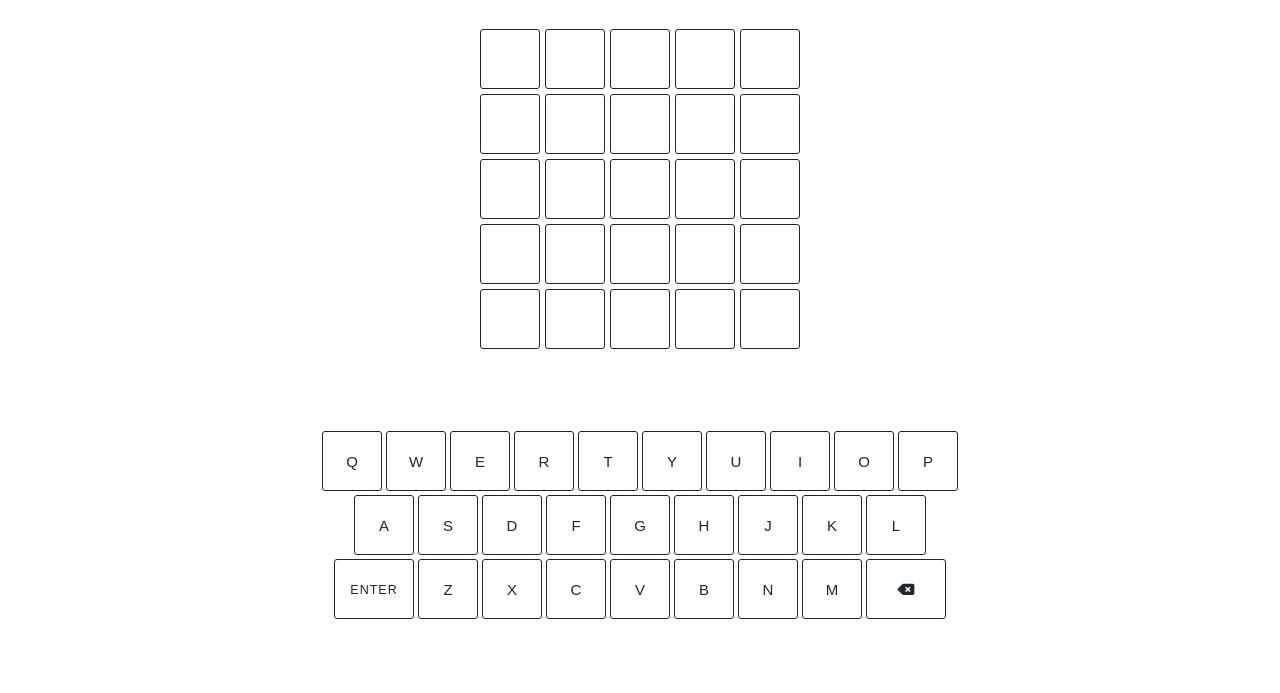
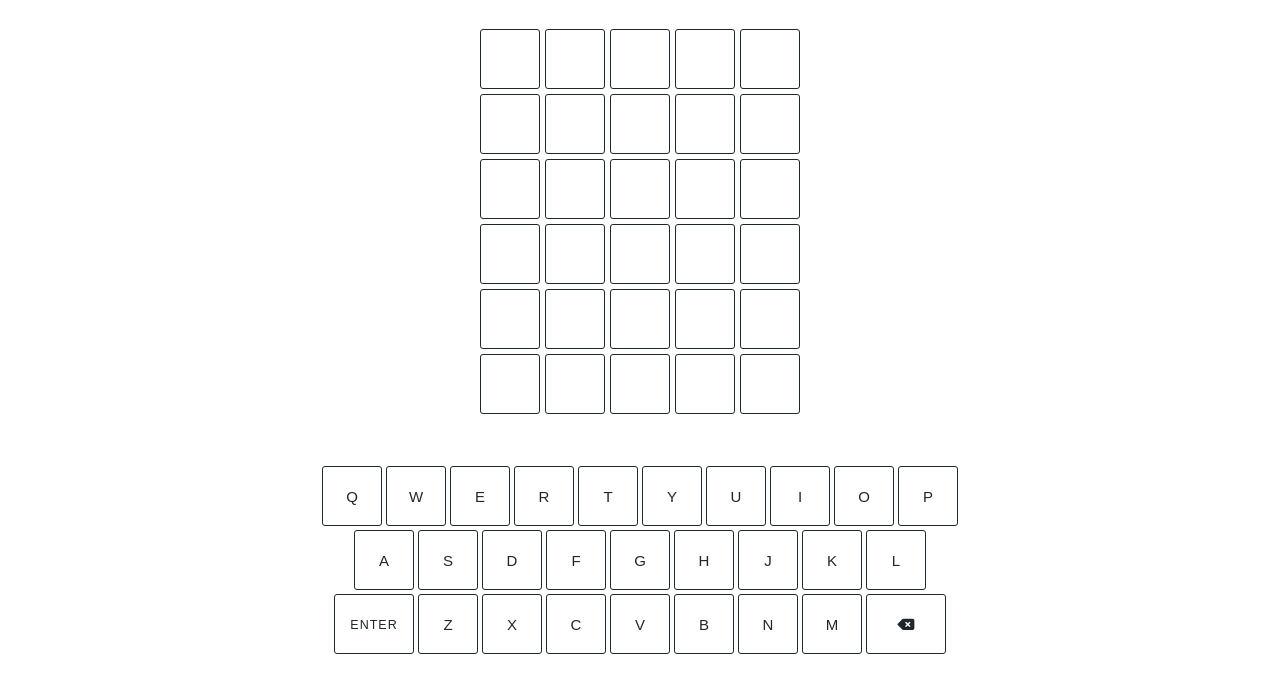
Before and after one commit to thomasflensted/wordle-copy, a plain HTML site: page index.html in a window 1280 px wide. Shown: the part 105-798 px from the top of the page. Drawn offline with Linux system fonts and the light colour scheme.

Commit message:
added one more row to game

```diff
--- a/index.html
+++ b/index.html
@@ -69,6 +69,13 @@
             <div id="24" class="tile board-tile"></div>
             <div id="25" class="tile board-tile"></div>
         </div>
+        <div id="row-6" class="tile-row">
+            <div id="26" class="tile board-tile"></div>
+            <div id="27" class="tile board-tile"></div>
+            <div id="28" class="tile board-tile"></div>
+            <div id="29" class="tile board-tile"></div>
+            <div id="30" class="tile board-tile"></div>
+        </div>
     </div>
 
     <div class="keyboard">
--- a/js/wordle.js
+++ b/js/wordle.js
@@ -1,7 +1,7 @@
 const WORDS = ["HELLO", "STARE", "BRACE", "DRIFT", "FLOSS", "CRASH", "BRIEF", "ALARM", "EQUAL"];
 const WORD = WORDS[Math.floor(Math.random() * WORDS.length)];
 const ROW_LENGTH = 5;
-const MAX_ACTIONS = 25;
+const MAX_ACTIONS = 30;
 
 const keyBoardButtons = document.getElementsByClassName("key-tile");
 var userWord = "";
--- a/styles.css
+++ b/styles.css
@@ -257,7 +257,7 @@ i {
 }
 
 .keyboard {
-    margin-top: 8rem;
+    margin-top: 5rem;
 }
 
 .keyboard-row {
```
